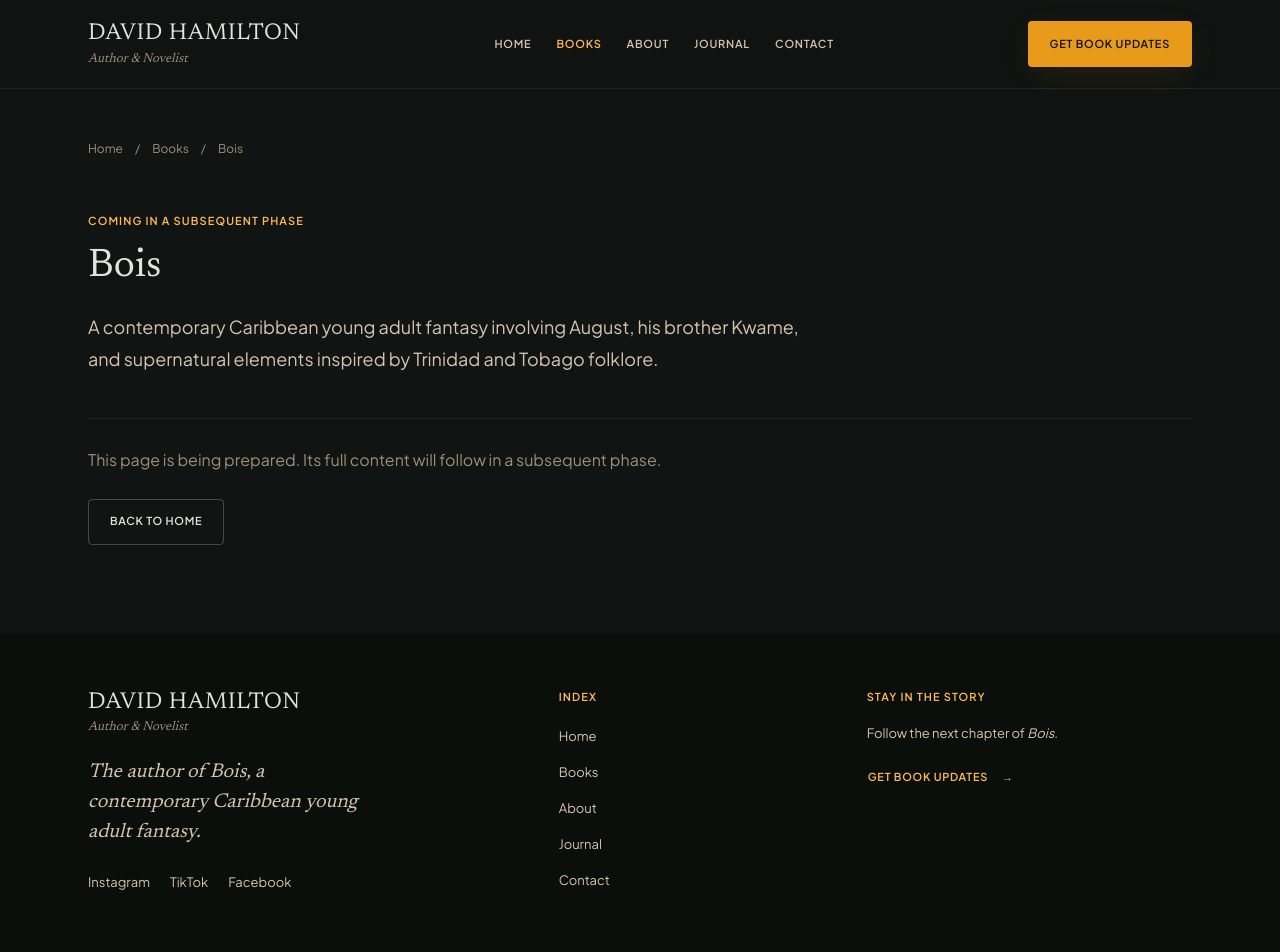
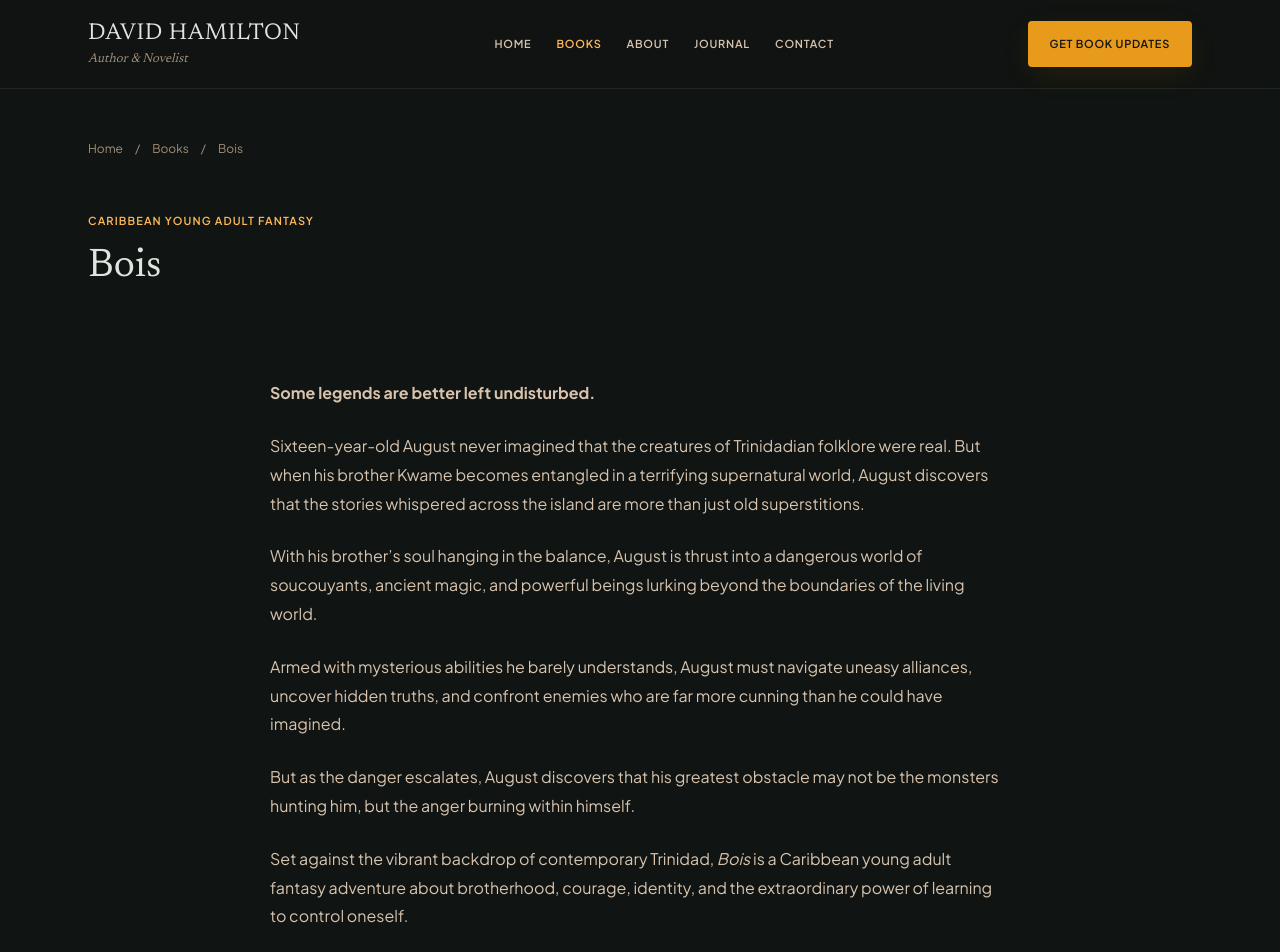
Before and after one commit to davidbchamilton/dh-writes, a Next.js app: page /books/bois in a window 1280 px wide. Shown: the top 952 px of the page. Built offline with nearby package versions, Linux system fonts and the light colour scheme; no server answers.

Commit message:
synopsis added

```diff
--- a/src/app/books/bois/page.tsx
+++ b/src/app/books/bois/page.tsx
@@ -1,17 +1,56 @@
-import { PlaceholderPage } from "@/components/placeholder-page";
+import { Breadcrumbs, Button, PageHero } from "@/components/ui";
 import { pageMetadata } from "@/lib/site";
 export const metadata = pageMetadata(
   "Bois",
   "/books/bois",
-  "Bois, a contemporary Caribbean YA fantasy by David Hamilton.",
+  "When Kwame becomes entangled in a supernatural world, sixteen-year-old August discovers that the creatures of Trinidadian folklore are real.",
   true,
 );
 export default function BoisPage() {
   return (
-    <PlaceholderPage
-      title="Bois"
-      description="A contemporary Caribbean young adult fantasy involving August, his brother Kwame, and supernatural elements inspired by Trinidad and Tobago folklore."
-      book
-    />
+    <div className="site-container placeholder-page">
+      <Breadcrumbs
+        items={[
+          { label: "Home", href: "/" },
+          { label: "Books", href: "/books" },
+          { label: "Bois" },
+        ]}
+      />
+      <PageHero eyebrow="Caribbean young adult fantasy" title="Bois" />
+      <div className="prose">
+        <p><strong>Some legends are better left undisturbed.</strong></p>
+        <p>
+          Sixteen-year-old August never imagined that the creatures of
+          Trinidadian folklore were real. But when his brother Kwame becomes
+          entangled in a terrifying supernatural world, August discovers that
+          the stories whispered across the island are more than just old
+          superstitions.
+        </p>
+        <p>
+          With his brother’s soul hanging in the balance, August is thrust into a
+          dangerous world of soucouyants, ancient magic, and powerful beings
+          lurking beyond the boundaries of the living world.
+        </p>
+        <p>
+          Armed with mysterious abilities he barely understands, August must
+          navigate uneasy alliances, uncover hidden truths, and confront enemies
+          who are far more cunning than he could have imagined.
+        </p>
+        <p>
+          But as the danger escalates, August discovers that his greatest
+          obstacle may not be the monsters hunting him, but the anger burning
+          within himself.
+        </p>
+        <p>
+          Set against the vibrant backdrop of contemporary Trinidad, <em>Bois</em>{" "}
+          is a Caribbean young adult fantasy adventure about brotherhood,
+          courage, identity, and the extraordinary power of learning to control
+          oneself.
+        </p>
+        <div className="mt-8">
+          <Button href="/newsletter" variant="secondary">Get Book Updates</Button>
+        </div>
+      </div>
+    </div>
   );
 }
--- a/src/app/page.tsx
+++ b/src/app/page.tsx
@@ -89,9 +89,9 @@ export default async function HomePage() {
             Set in Trinidad, <em>Bois</em> brings August and Kwame into a
             contemporary story shaped by Caribbean folklore.
           </p>
-          <p className="small-note">
-            An approved synopsis and excerpt will be shared here when available.
-          </p>
+          <Button href="/books/bois" variant="text">
+            Read the full synopsis <Arrow />
+          </Button>
         </div>
       </EditorialSection>
       <section
--- a/src/components/book-feature.tsx
+++ b/src/components/book-feature.tsx
@@ -35,18 +35,17 @@ export function BookFeature() {
           <p className="eyebrow lavender">Caribbean young adult fantasy</p>
           <h1 id="book-title">BOIS</h1>
           <p className="book-lead">
-            Contemporary Trinidad.
-            <br />
-            <em>A world shaped by folklore.</em>
+            <em>Some legends are better left undisturbed.</em>
           </p>
           <p className="synopsis">
-            <em>Bois</em> is a contemporary Caribbean YA fantasy involving
-            August, his brother Kwame, and supernatural elements inspired by
-            Trinidad and Tobago folklore.
+            Sixteen-year-old August never imagined that the creatures of
+            Trinidadian folklore were real. But when his brother Kwame becomes
+            entangled in a terrifying supernatural world, August discovers that
+            the stories whispered across the island are more than just old
+            superstitions.
           </p>
           <p className="muted">
-            The debut novel by David Hamilton. Further story and publication
-            details will be shared here.
+            The debut novel by David Hamilton.
           </p>
           <div className="book-note">
             <span className="eyebrow">The story begins here</span>
```
